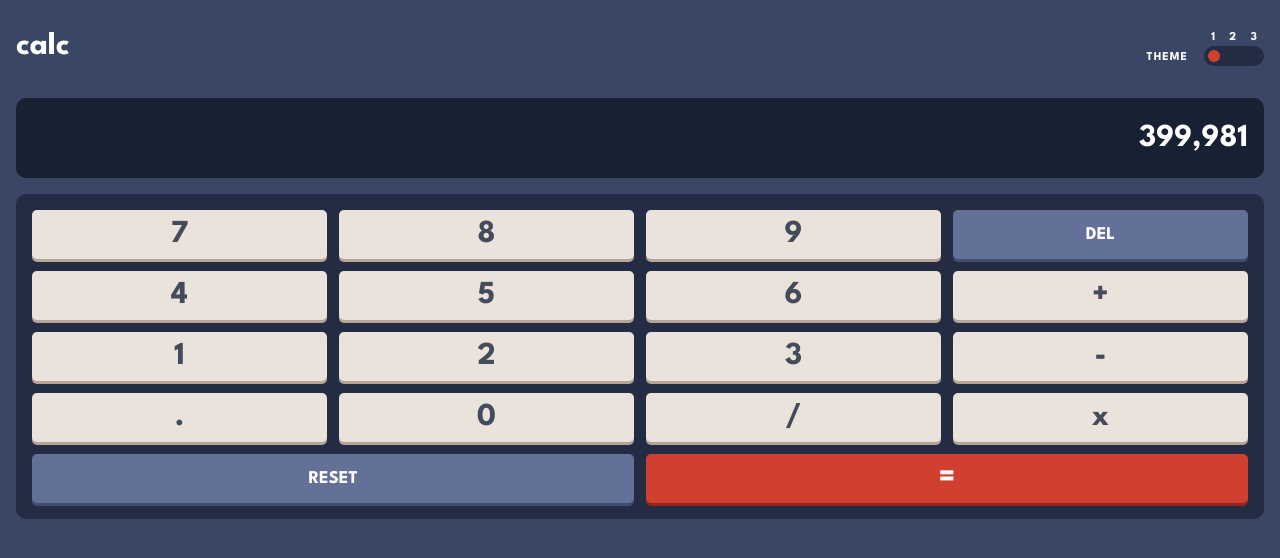
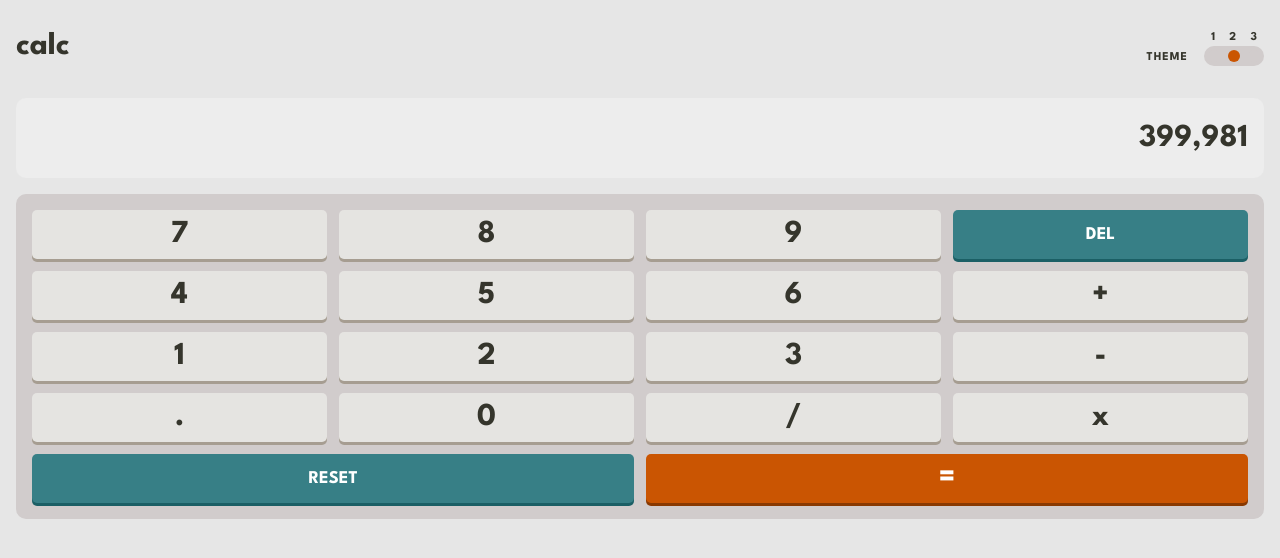
Before and after one commit to tfh12c/calculator, a plain HTML site: page index.html in a window 1280 px wide. Both pictures are taken after a click on the button 1234 px from the left and 56 px from the top of the page. Drawn offline with Linux system fonts and the light colour scheme.

Commit message:
js finished for switching between themes

```diff
--- a/app.js
+++ b/app.js
@@ -1,3 +1,37 @@
+const blueModeToggle = document.querySelector('#blue-mode-toggle');
+const lightModeToggle = document.querySelector('#light-mode-toggle');
+const purpleModeToggle = document.querySelector('#purple-mode-toggle');
+const htmlElement = document.querySelector('html');
+const equalKey = document.querySelector('.calculator__equals');
+
+window.onload = () => {
+    blueModeToggle.classList.add('active');
+}
+
+blueModeToggle.addEventListener('click', () =>{
+    htmlElement.removeAttribute('class');
+    blueModeToggle.classList.add('active');
+    lightModeToggle.classList.remove('active');
+    purpleModeToggle.classList.remove('active');
+})
+
+lightModeToggle.addEventListener('click', () =>{
+    htmlElement.removeAttribute('class');
+    htmlElement.classList.add('lightmode');
+    lightModeToggle.classList.add('active');
+    blueModeToggle.classList.remove('active');
+    purpleModeToggle.classList.remove('active');
+})
+
+purpleModeToggle.addEventListener('click', () => {
+    htmlElement.removeAttribute('class');
+    htmlElement.classList.add('purplemode');
+    purpleModeToggle.classList.add('active');
+    blueModeToggle.classList.remove('active');
+    lightModeToggle.classList.remove('active');
+    equalKey.style.color = 'hsl(198, 20%, 13%)';
+})
+
 const add = (num1, num2) => {
     const sum = (num1 + num2);
     return (Math.round((sum + Number.EPSILON) * 100) / 100);
--- a/index.html
+++ b/index.html
@@ -19,9 +19,9 @@
                    <p class="header__theme-label">3</p>
                 </div>
                 <div class="header__theme-button-container">
-                    <button id="blue-mode-toggle" class="header__theme-button blue-mode-toggle" aria-label="blue-mode-toggle"></button>
-                    <button id="light-mode-toggle" class="header__theme-button light-mode-toggle" aria-label="light-mode-toggle"></button>
-                    <button id="purple-mode-toggle" class="header__theme-button purple-mode-toggle" aria-label="purple-mode-toggle"></button>
+                    <button id="blue-mode-toggle" class="header__theme-button" aria-label="blue-mode-toggle"></button>
+                    <button id="light-mode-toggle" class="header__theme-button" aria-label="light-mode-toggle"></button>
+                    <button id="purple-mode-toggle" class="header__theme-button" aria-label="purple-mode-toggle"></button>
                 </div>
             </div>
         </div>
--- a/styles/styles.scss
+++ b/styles/styles.scss
@@ -19,8 +19,9 @@
     --color-accent-key-background: hsl(6, 63%, 50%);
     --color-accent-key-shadow: hsl(6, 70%, 34%);
     //Text
-    --color-text-light: hsl(0, 0%, 100%);
-    --color-text-dark: hsl(221, 14%, 31%);
+    --color-text-body: hsl(0, 0%, 100%);
+    --color-text-primary-key: hsl(221, 14%, 31%);
+    --color-text-secondary-key: hsl(0, 0%, 100%);
 }
 
 .lightmode {
@@ -36,8 +37,9 @@
     --color-accent-key-background: hsl(25, 98%, 40%);
     --color-accent-key-shadow: hsl(25, 99%, 27%);
     //Text
-    --color-text-light: hsl(0, 0%, 100%);
-    --color-text-dark: hsl(60, 10%, 19%);
+    --color-text-body: hsl(60, 10%, 19%);
+    --color-text-primary-key: hsl(60, 10%, 19%);
+    --color-text-secondary-key: hsl(0, 0%, 100%);
 }
 
 .purplemode {
@@ -53,8 +55,9 @@
     --color-accent-key-background: hsl(176, 100%, 44%);
     --color-accent-key-shadow: hsl(177, 92%, 70%);
     //Text
-    --color-text-light: hsl(0, 0%, 100%);
-    --color-text-dark: hsl(60, 10%, 19%);
+    --color-text-body: hsl(52, 100%, 62%);
+    --color-text-primary-key: hsl(52, 100%, 62%);
+    --color-text-secondary-key: hsl(0, 0%, 100%);
 }
 
 body {
@@ -73,7 +76,7 @@ body {
     &__title {
         margin: 0;
         font-size: 2rem;
-        color: var(--color-text-light);
+        color: var(--color-text-body);
     }
 
     &__theme-container {
@@ -83,7 +86,7 @@ body {
     &__theme-container-title {
         font-size: .75rem;
         letter-spacing: 1px;
-        color: var(--color-text-light);
+        color: var(--color-text-body);
         margin-top: 1.25rem;
         margin-bottom: 0;
         margin-right: 1rem;
@@ -97,7 +100,7 @@ body {
 
     &__theme-label {
         margin: 0;
-        color: var(--color-text-light);
+        color: var(--color-text-body);
         font-size: .75rem;
     }
 
@@ -120,7 +123,8 @@ body {
     }
 }
 
-.blue-mode-toggle {
+//sets background color for active theme toggle
+.active {
     background-color: var(--color-accent-key-background);
 }
 
@@ -139,7 +143,7 @@ body {
     &__total {
         font-size: 2rem;
         margin-right: 1rem;
-        color: var(--color-text-light);
+        color: var(--color-text-body);
     }
 }
 
@@ -156,7 +160,7 @@ body {
     }
 
     &__item {
-        color: var(--color-text-dark);
+        color: var(--color-text-primary-key);
         background-color: var(--color-primary-key-background);
         font-size: 2rem;
         display: flex;
@@ -169,7 +173,7 @@ body {
 
     &__delete {
         font-size: 18px;
-        color: var(--color-text-light);
+        color: var(--color-text-secondary-key);
         background-color: var(--color-secondary-key-background);
         filter: drop-shadow(0px 3px var(--color-secondary-key-shadow));
     }
@@ -177,14 +181,14 @@ body {
     &__reset {
         grid-column: span 2;
         font-size: 18px;
-        color: var(--color-text-light);
+        color: var(--color-text-secondary-key);
         background-color: var(--color-secondary-key-background);
         filter: drop-shadow(0px 3px var(--color-secondary-key-shadow));
     }
 
     &__equals {
         grid-column: span 2;
-        color: var(--color-text-light);
+        color: var(--color-text-secondary-key);
         background-color: var(--color-accent-key-background);
         filter: drop-shadow(0px 3px var(--color-accent-key-shadow));
     }
```
Also changed, not shown: styles/styles.css, 1 other file.
